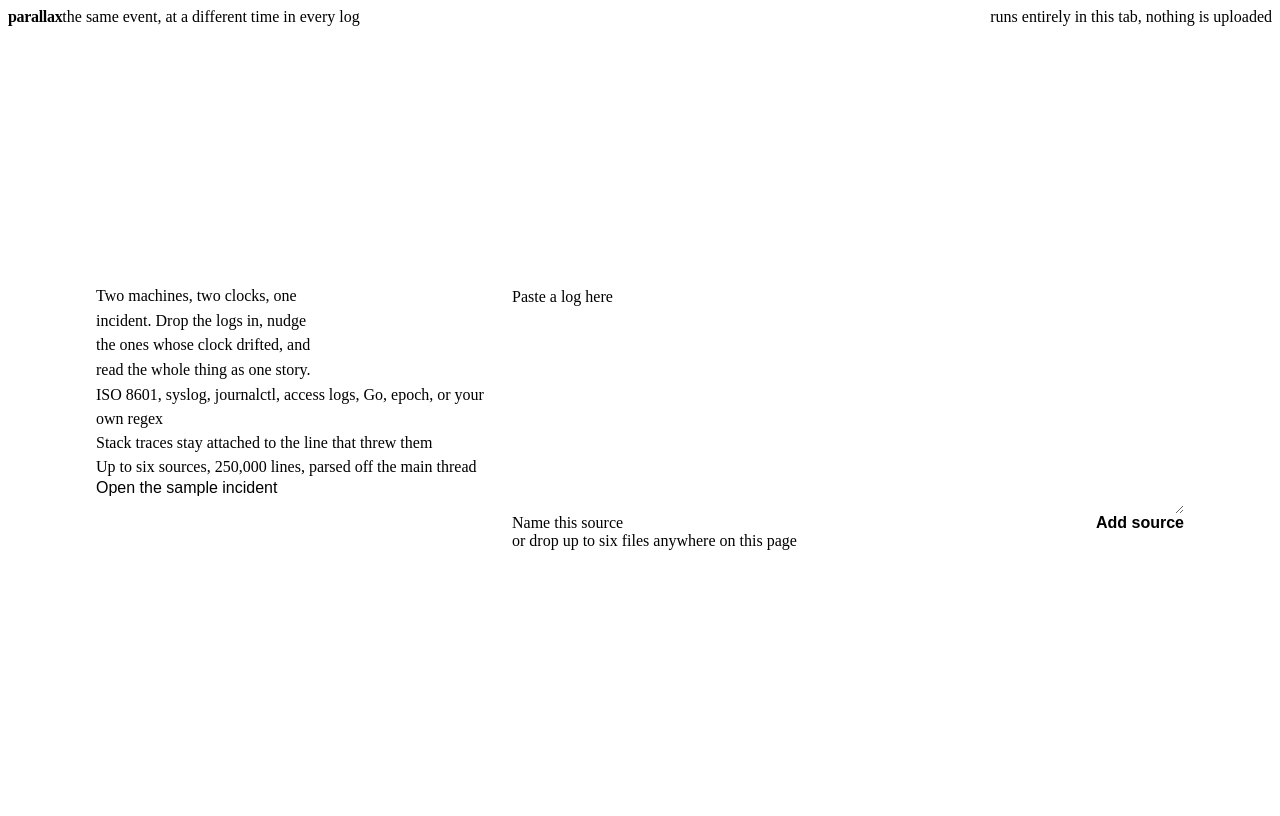
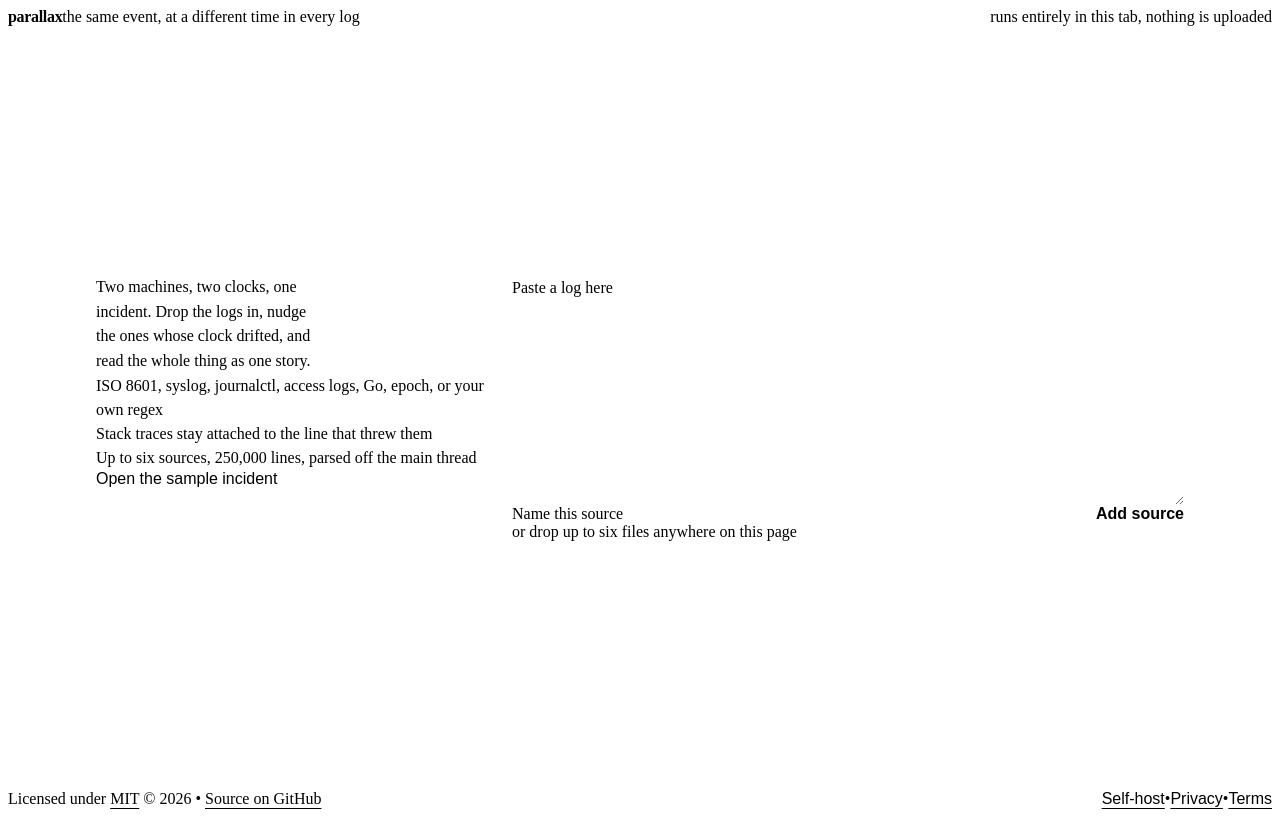
Before and after one commit to NotAFlightRisk/parallax, a SvelteKit app: page / in a window 1280 px wide. Built offline with nearby package versions, Linux system fonts and the light colour scheme.

Commit message:
feat: add a site footer with self-host, privacy and terms (#10)

```diff
--- /dev/null
+++ b/src/lib/components/Footer.svelte
@@ -0,0 +1,194 @@
+<script lang="ts">
+  const REPO = 'https://github.com/NotAFlightRisk/parallax';
+  const PANELS = ['Self-host', 'Privacy', 'Terms'] as const;
+
+  type Panel = (typeof PANELS)[number];
+
+  const year = new Date().getFullYear();
+
+  let panel = $state<Panel | null>(null);
+  let sheet = $state<HTMLDialogElement | null>(null);
+
+  function open(name: Panel) {
+    panel = name;
+    sheet?.showModal();
+  }
+</script>
+
+<footer class="site">
+  <p class="legal">
+    Licensed under <a href="{REPO}/blob/main/LICENSE">MIT</a> © {year}
+    <span class="dot" aria-hidden="true">•</span>
+    <a href={REPO}>Source on GitHub</a>
+  </p>
+
+  <p class="docs">
+    {#each PANELS as name, i (name)}
+      {#if i > 0}<span class="dot" aria-hidden="true">•</span>{/if}
+      <button onclick={() => open(name)}>{name}</button>
+    {/each}
+  </p>
+</footer>
+
+<dialog bind:this={sheet} aria-labelledby="sheet-title" onclose={() => (panel = null)}>
+  <h2 id="sheet-title">{panel}</h2>
+
+  {#if panel === 'Self-host'}
+    <p>
+      It's a static site with no backend, so anything that can serve files will run it. The quickest
+      is Docker:
+    </p>
+    <p class="run"><code>docker run -p 8080:8080 notaflightrisk/parallax</code></p>
+    <p>
+      Or grab the zip off the <a href="{REPO}/releases/latest">latest release</a> and point a static
+      host at the folder. The <a href="{REPO}#deployment">readme</a> has the rest, including Vercel, Netlify
+      and Cloudflare.
+    </p>
+  {:else if panel === 'Privacy'}
+    <p>
+      There's nothing to collect. Your logs are read here in this tab, by your own browser, and they
+      never go anywhere near a server of ours.
+    </p>
+    <p>
+      No cookies, no accounts, no analytics, nothing saved between visits. Close the tab and it's
+      gone.
+    </p>
+  {:else if panel === 'Terms'}
+    <p>
+      Free to use for anything, work included, under the <a href="{REPO}/blob/main/LICENSE"
+        >MIT licence</a
+      >.
+    </p>
+    <p>
+      It comes with no warranty though. If a timestamp comes out wrong or a line lands in the wrong
+      place, check it against the original log before you act on it.
+    </p>
+  {/if}
+
+  <button class="close" onclick={() => sheet?.close()}>Close</button>
+</dialog>
+
+<style>
+  .site {
+    display: flex;
+    flex-wrap: wrap;
+    justify-content: space-between;
+    gap: var(--space-2) var(--space-4);
+    grid-column: 1 / -1;
+    padding: var(--space-2) var(--space-4);
+    border-top: 1px solid var(--border);
+    background: var(--surface-sunken);
+    color: var(--text-muted);
+    font-size: var(--text-xs);
+
+    p {
+      margin: 0;
+    }
+  }
+
+  .docs {
+    display: flex;
+    align-items: baseline;
+    gap: var(--space-2);
+  }
+
+  .dot {
+    color: var(--text-faint);
+  }
+
+  a,
+  .docs button {
+    border: none;
+    background: none;
+    padding: 0;
+    color: inherit;
+    cursor: pointer;
+    font-size: inherit;
+    text-decoration: underline;
+    text-decoration-color: var(--border-strong);
+    text-underline-offset: 0.25em;
+    transition: color 150ms var(--ease);
+
+    &:hover {
+      color: var(--accent);
+      text-decoration-color: currentColor;
+    }
+  }
+
+  dialog {
+    max-width: min(34rem, calc(100vw - var(--space-8)));
+    padding: var(--space-6);
+    border: 1px solid var(--border-strong);
+    border-radius: var(--radius);
+    background: var(--surface-raised);
+    color: var(--text-muted);
+    font-size: var(--text-base);
+    line-height: 1.6;
+    opacity: 0;
+    translate: 0 var(--space-2);
+    transition:
+      opacity 160ms var(--ease),
+      translate 160ms var(--ease),
+      display 160ms allow-discrete,
+      overlay 160ms allow-discrete;
+
+    &[open] {
+      opacity: 1;
+      translate: 0 0;
+
+      @starting-style {
+        opacity: 0;
+        translate: 0 var(--space-2);
+      }
+    }
+
+    &::backdrop {
+      background: color-mix(in srgb, #000 55%, transparent);
+    }
+
+    h2 {
+      margin: 0 0 var(--space-4);
+      color: var(--text);
+      font-size: var(--text-md);
+      font-weight: 600;
+    }
+
+    p {
+      margin: 0 0 var(--space-3);
+      max-width: 60ch;
+    }
+
+    a {
+      color: var(--accent);
+    }
+  }
+
+  .run code {
+    display: inline-block;
+    padding: var(--space-1) var(--space-2);
+    border-radius: var(--radius);
+    background: var(--surface-sunken);
+    color: var(--text);
+    font-family: var(--font-mono);
+    font-size: var(--text-sm);
+    user-select: all;
+  }
+
+  .close {
+    display: block;
+    margin-top: var(--space-2);
+    margin-inline-start: auto;
+    padding: var(--space-1) var(--space-3);
+    border: 1px solid var(--border-strong);
+    border-radius: var(--radius);
+    background: none;
+    color: var(--text);
+    cursor: pointer;
+    font-size: var(--text-sm);
+    transition: background 150ms var(--ease);
+
+    &:hover {
+      background: var(--surface-hover);
+    }
+  }
+</style>
--- a/src/routes/+page.svelte
+++ b/src/routes/+page.svelte
@@ -1,5 +1,6 @@
 <script lang="ts">
   import Density from '$lib/components/Density.svelte';
+  import Footer from '$lib/components/Footer.svelte';
   import Intake from '$lib/components/Intake.svelte';
   import LogView from '$lib/components/LogView.svelte';
   import SourceRail from '$lib/components/SourceRail.svelte';
@@ -116,15 +117,18 @@
       </div>
     </section>
   {/if}
+
+  <Footer />
 </div>
 
 <style>
   .app {
     display: grid;
-    grid-template-rows: auto 1fr;
-    height: 100dvh;
+    grid-template-rows: auto minmax(0, 1fr) auto;
+    min-height: 100dvh;
 
     &.loaded {
+      height: 100dvh;
       grid-template-columns: var(--rail) minmax(0, 1fr);
 
       .bar {
```
